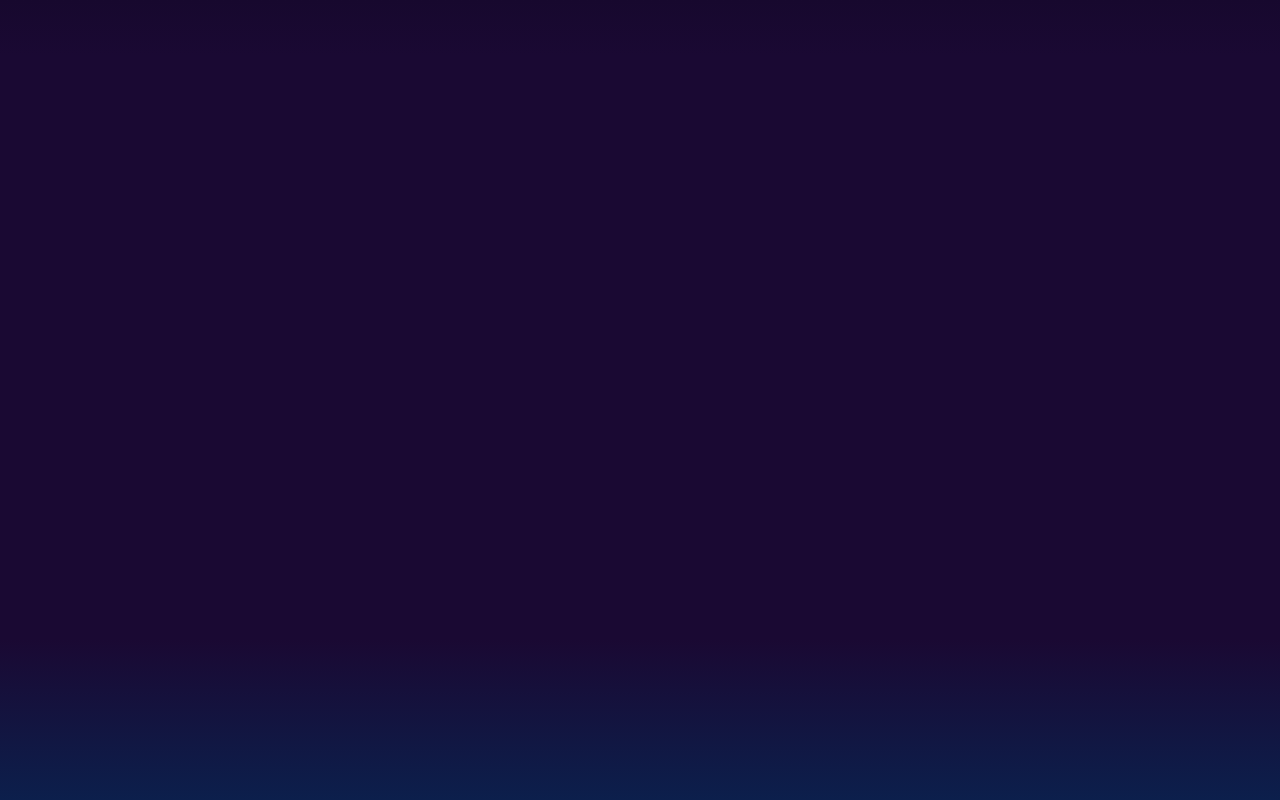
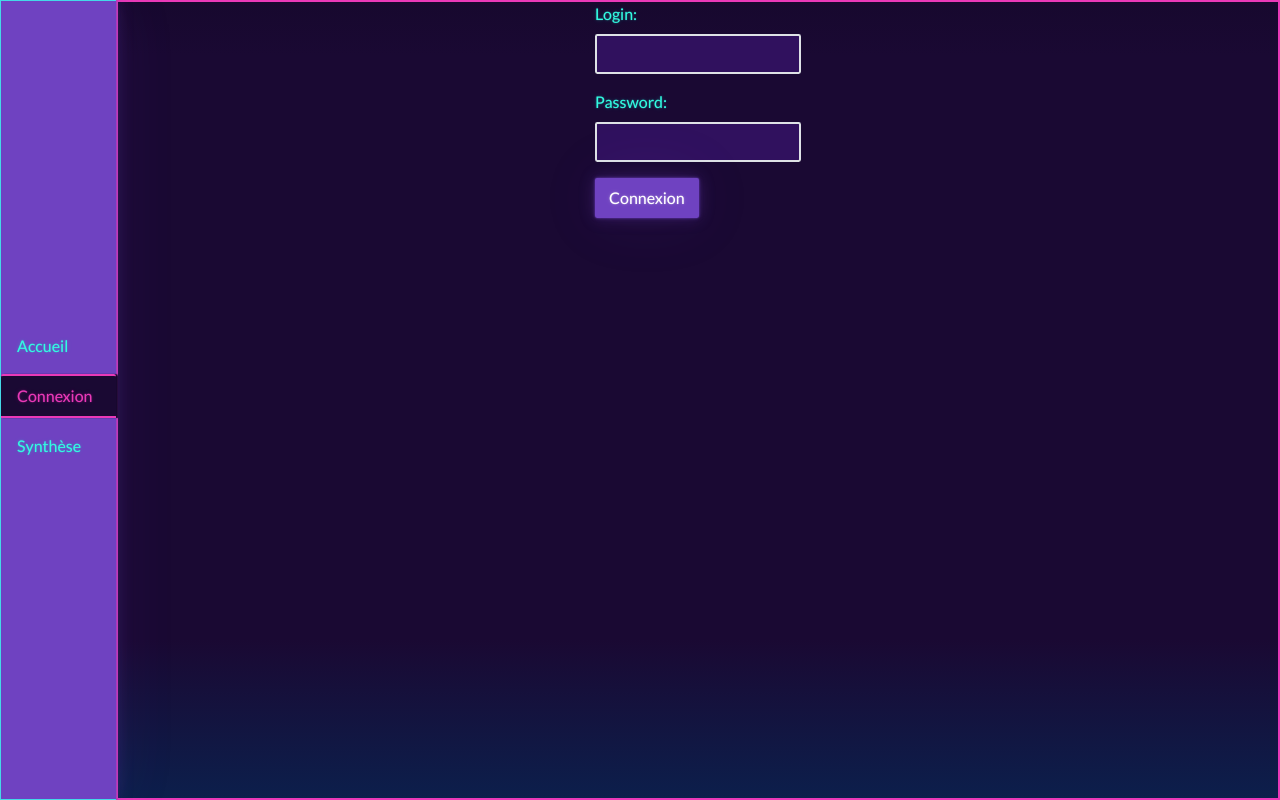
Before and after one commit to Berzok/adeptus_sheet, a Vue app: page /login in a window 1280 px wide. Before the commit this address had no page. Built offline with nearby package versions, Linux system fonts and the light colour scheme.

Commit message:
:boom: Ajouts de components -Création du sidemenu -Mise en place du style général de l'application -Passage sur le port 3000 par défaut

```diff
--- a/public/index.html
+++ b/public/index.html
@@ -11,11 +11,9 @@
 </head>
 <body>
 
-<div class="container-fluid d-flex flex-column min-vh-100">
-    <div id="app" class="row flex-grow-1">
+<div id="app">
+</div>
 
-    </div>
-</div>
 <!-- built files will be auto injected -->
 
 </body>
--- a/src/App.vue
+++ b/src/App.vue
@@ -1,12 +1,19 @@
 <template>
-    <router-view></router-view>
+    <div class="d-flex min-vh-100">
+        <Sidemenu class="navbar bg-primary"></Sidemenu>
+        <router-view class="container-fluid d-flex flex-grow-1 border border-2 border-secondary"></router-view>
+    </div>
 </template>
 
 <script>
 import {h} from 'vue';
+import Sidemenu from './components/Sidemenu';
 
 export default {
     name: 'App',
+    components: {
+        'Sidemenu': Sidemenu
+    },
     data: () => ({
         currentRoute: window.location.pathname
     }),
@@ -25,13 +32,4 @@ export default {
 <style>
 @import '~bootstrap/dist/css/bootstrap.min.css';
 @import '~bootswatch/dist/vapor/bootstrap.min.css';
-
-#app {
-    font-family: Avenir, Helvetica, Arial, sans-serif;
-    -webkit-font-smoothing: antialiased;
-    -moz-osx-font-smoothing: grayscale;
-    text-align: center;
-    color: #2c3e50;
-    margin-top: 60px;
-}
 </style>
--- a/src/components/Accueil.vue
+++ b/src/components/Accueil.vue
@@ -1,7 +1,10 @@
 <template>
     <div>
-        <h1>{{ message }}</h1>
-        <router-link to="/overview">Synthèse</router-link>
+        <div class="mx-auto">
+            <h1>{{ message }}</h1>
+            <router-link to="/login">Connexion</router-link>
+            <router-link to="/overview">Synthèse</router-link>
+        </div>
     </div>
 </template>
 
--- /dev/null
+++ b/src/components/Login.vue
@@ -0,0 +1,31 @@
+<template>
+    <div>
+        <form class="mx-auto">
+            <div class="mb-3">
+                <label for="login_input" class="form-label">Login:</label>
+                <input id="login_input" class="form-control" type="text">
+            </div>
+
+            <div class="mb-3">
+                <label for="password_input" class="form-label">Password:</label>
+                <input id="password_input" class="form-control" type="password">
+            </div>
+
+            <button class="btn btn-primary">Connexion</button>
+        </form>
+    </div>
+</template>
+
+<script>
+export default {
+    name: 'Accueil',
+    props: {
+        message: String
+    }
+}
+</script>
+
+<!-- Add "scoped" attribute to limit CSS to this component only -->
+<style scoped>
+
+</style>
--- a/src/components/Overview.vue
+++ b/src/components/Overview.vue
@@ -1,7 +1,9 @@
 <template>
     <div>
-        <h1>{{ message }}</h1>
-        <router-link to="/accueil">Accueil</router-link>
+        <div class="mx-auto">
+            <h1>{{ message }}</h1>
+
+        </div>
     </div>
 </template>
 
--- /dev/null
+++ b/src/components/Sidemenu.vue
@@ -0,0 +1,41 @@
+<template>
+    <div id="sidemenu">
+        <ul class="nav nav-tabs flex-column w-100">
+            <li class="nav-item mb-2 w-100">
+                <router-link to="/accueil" active-class="active" class="nav-link">Accueil</router-link>
+            </li>
+            <li class="nav-item mb-2">
+                <router-link to="/login" active-class="active" class="nav-link">Connexion</router-link>
+            </li>
+            <li class="nav-item mb-2">
+                <router-link to="/overview" active-class="active" class="nav-link">Synthèse</router-link>
+            </li>
+        </ul>
+    </div>
+</template>
+
+<script>
+export default {
+    name: 'Sidemenu',
+    props: {
+        message: String
+    }
+}
+</script>
+
+<!-- Add "scoped" attribute to limit CSS to this component only -->
+<style scoped>
+div{
+    border: 1px solid #44d9e8;
+    border-right: none;
+}
+#sidemenu{
+    width: 10%;
+}
+a.nav-link.active{
+    border: 2px solid #ea39b8;
+    border-left: none;
+    border-right: none;
+    box-shadow: 2px 0 1px #17082e;
+}
+</style>
--- a/src/router.ts
+++ b/src/router.ts
@@ -1,13 +1,10 @@
 import {createRouter, createWebHistory, RouterOptions, RouteRecordRaw} from 'vue-router';
+import Accueil from './components/Accueil.vue';
+import Login from './components/Login.vue';
+import Sidemenu from './components/Sidemenu.vue';
 import Overview from './components/Overview.vue';
-import Accueil from './components/Accueil.vue';
 
 const routes: Array<RouteRecordRaw> = [
-    {
-        path: '/overview',
-        name: 'Overview',
-        component: Overview, // without webpack code splitting
-    },
     {
         path: '/',
         alias: '/accueil',
@@ -16,7 +13,30 @@ const routes: Array<RouteRecordRaw> = [
         // with webpack code splitting (best for larger apps, it can lazy load then):
         //component: () => import(/* webpackChunkName: "HelloWorld" */ './components/HelloWorld')
     },
+    {
+        path: '/sidemenu',
+        name: 'Sidemenu',
+        component: Sidemenu,
+        // with webpack code splitting (best for larger apps, it can lazy load then):
+        //component: () => import(/* webpackChunkName: "HelloWorld" */ './components/HelloWorld')
+    },
+    {
+        path: '/login',
+        name: 'Login',
+        component: Login, // without webpack code splitting
+    },
+    {
+        path: '/overview',
+        name: 'Overview',
+        component: Overview, // without webpack code splitting
+    },
 ];
+
+routes.forEach((value => {
+    value.meta = {
+        transition: 'fade'
+    }
+}));
 
 const routerOptions = {
     history: createWebHistory(),
--- a/vue.config.js
+++ b/vue.config.js
@@ -1,5 +1,8 @@
 // vue.config.js
 module.exports = {
+    devServer: {
+        port: 3000
+    },
     pages: {
         index: {
             entry: [
```
Also changed, not shown: 1 other file (tests, documents, lock files or other folders).
